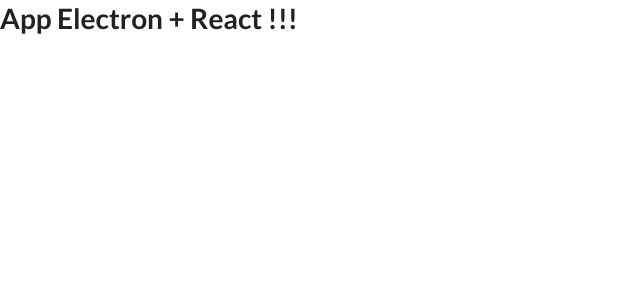
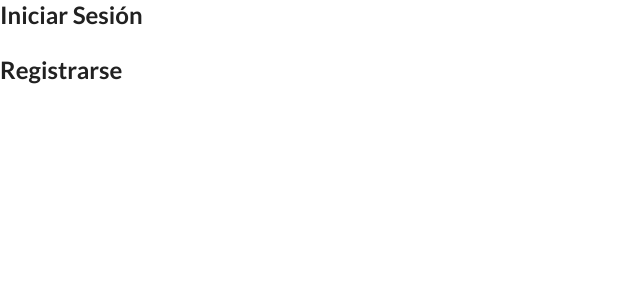
Before and after one commit to chars32/spotyfier, a React (Create React App) app: page / in a window 1280 px wide. Shown: the top 300 px of the page, without its empty margins (0-640 px from the left). Built offline with nearby package versions, Linux system fonts and the light colour scheme; no server answers.

Commit message:
Users Login and Logout Control

```diff
--- a/src/App.js
+++ b/src/App.js
@@ -1,19 +1,53 @@
 import app from "./utils/Firebase";
-import { getAuth, onAuthStateChanged } from 'firebase/auth'
+import { getAuth, onAuthStateChanged, signOut } from 'firebase/auth'
+import { useState } from "react";
 
+import Auth from "./pages/Auth/Auth";
+
+const auth = getAuth(app)
 
 function App() {
 
-  const auth = getAuth(app)
+  const [user, setUser] = useState(null)
+  const [isLoading, setIsLoading] = useState(true)
+
   onAuthStateChanged(auth, currentUser => {
-    currentUser ? console.log("si") : console.log("no")
+    if (!currentUser) {
+      setUser(null)
+    } else {
+      setUser(currentUser)
+    }
+    setIsLoading(false)
+
   })
 
+  if (isLoading) {
+    return null
+  }
+
   return (
-    <div className="App">
-      <h1>App Electron + React !!! </h1>
-    </div>
+    !user ? <Auth /> : <UserLogged />
   );
 }
 
+const UserLogged = () => {
+
+  const logout = () => {
+    signOut(auth)
+  }
+
+  return (
+    <div style={{
+      display: 'flex',
+      alignItems: 'center',
+      justifyContent: 'center',
+      flexDirection: 'column',
+      height: '100vh'
+    }}>
+      <h1>Usuario Logeado</h1>
+      <button onClick={logout}>Cerrar Sesión</button>
+    </div>
+  )
+}
+
 export default App;
--- /dev/null
+++ b/src/pages/Auth/Auth.js
@@ -0,0 +1,10 @@
+import React from 'react'
+
+export default function Auth() {
+  return (
+    <div>
+      <h2>Iniciar Sesión</h2>
+      <h2>Registrarse</h2>
+    </div>
+  )
+}
--- /dev/null
+++ b/src/pages/Auth/Auth.scss
@@ -0,0 +1 @@
+@import '../../scss/index.scss'
```
Also changed, not shown: src/pages/Auth/index.js (added).
